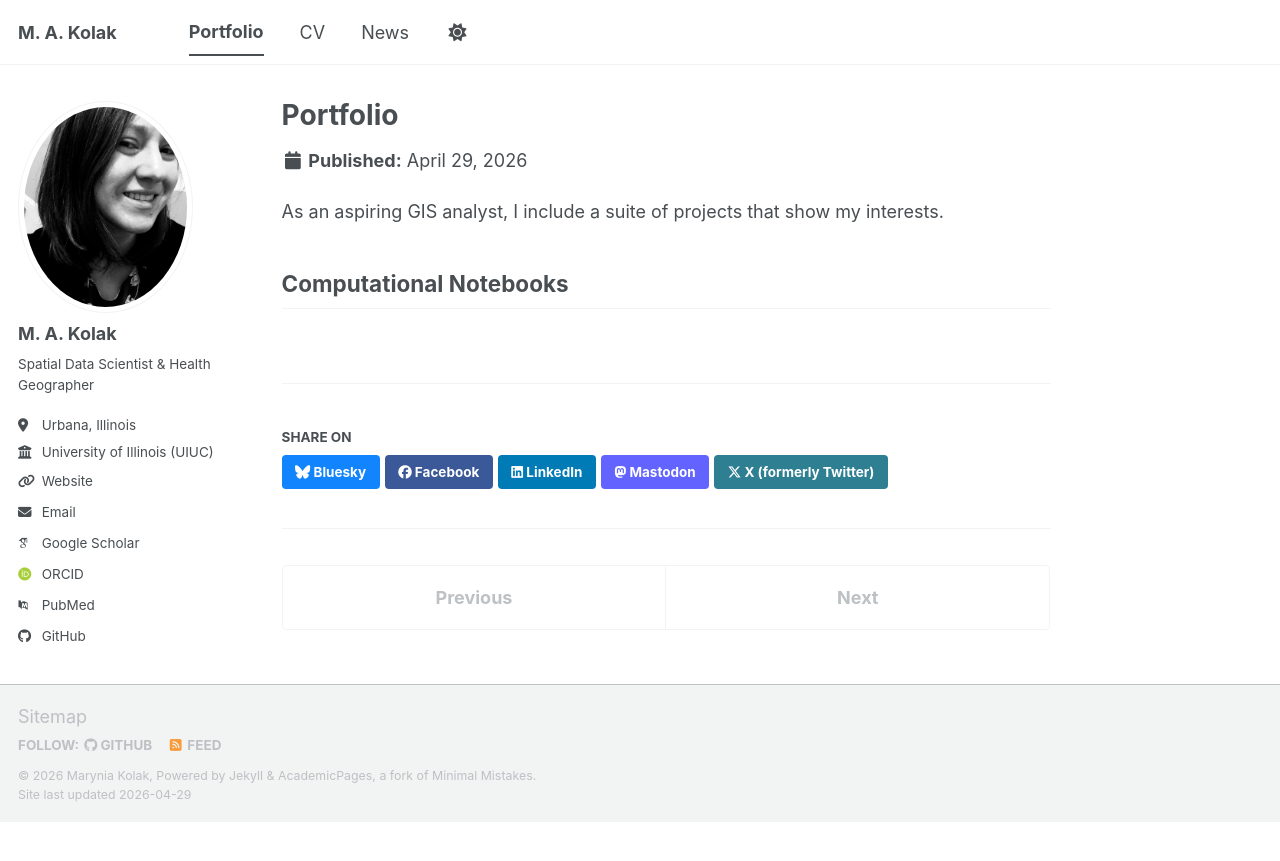
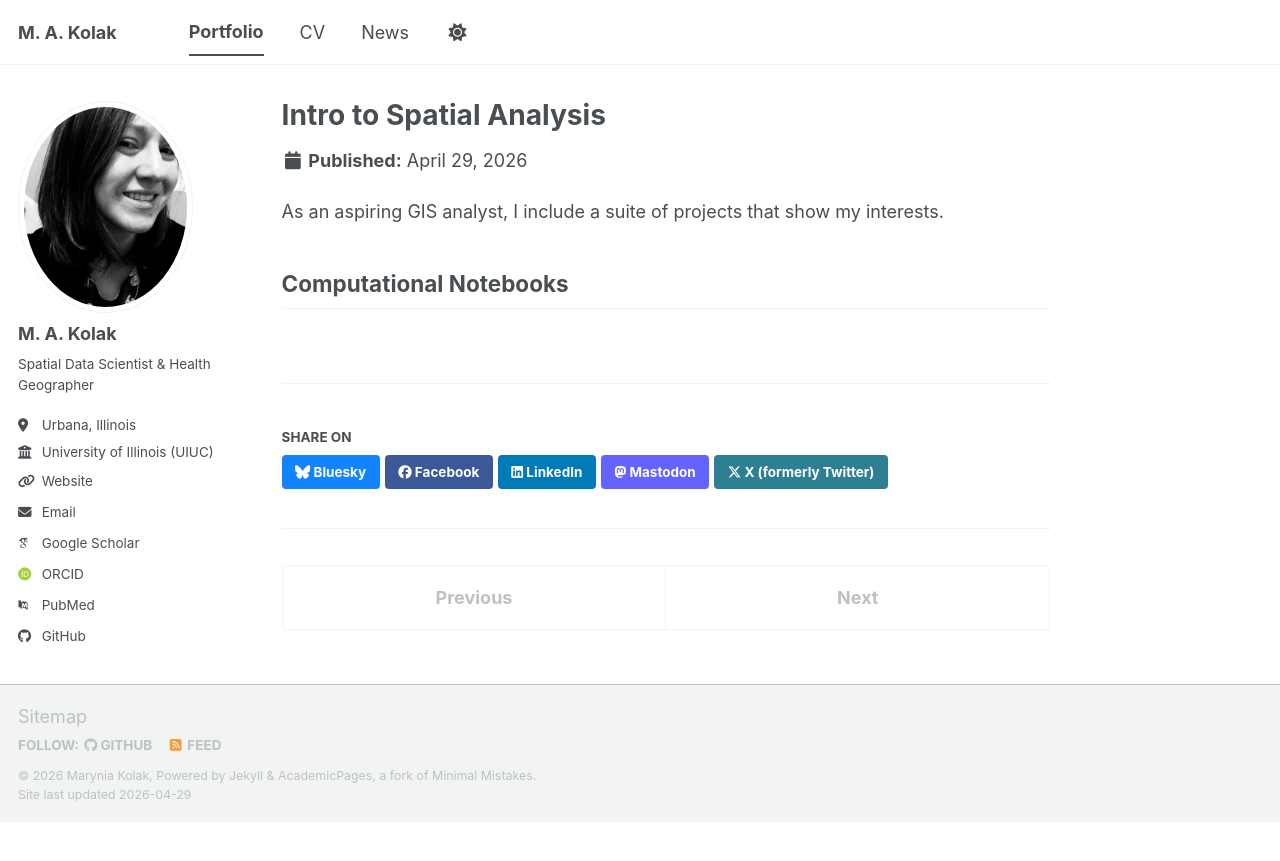
Before and after one commit to Makosak/myportfolio, a Jekyll site: the page built from _portfolio/portfolio-1.md, in a window 1280 px wide. Shown: the top 861 px of the page. Built offline with Jekyll 4.4.1, drawn with Linux system fonts in a browser that asks for light colours; some web fonts are replaced; a script bundle is joined from its source files by our own code; library files that are not in the unit come from our copies.

Commit message:
Update portfolio example

```diff
--- a/_portfolio/portfolio-1.md
+++ b/_portfolio/portfolio-1.md
@@ -1,6 +1,6 @@
 ---
-title: "Portfolio"
-excerpt: "A Sample of Projects<br/><img src='/images/500x300.png'>"
+title: "Intro to Spatial Analysis"
+excerpt: "A series of computational notebooks to introduce spatial data concepts. <br/><img src='/images/500x300.png'>"
 collection: portfolio
 ---
 
```
